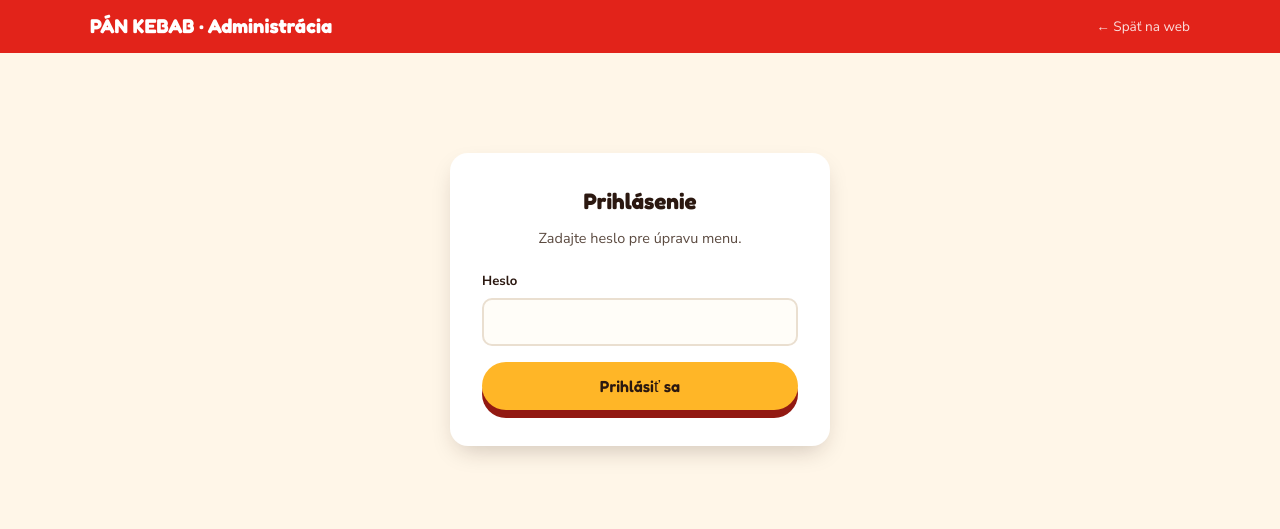
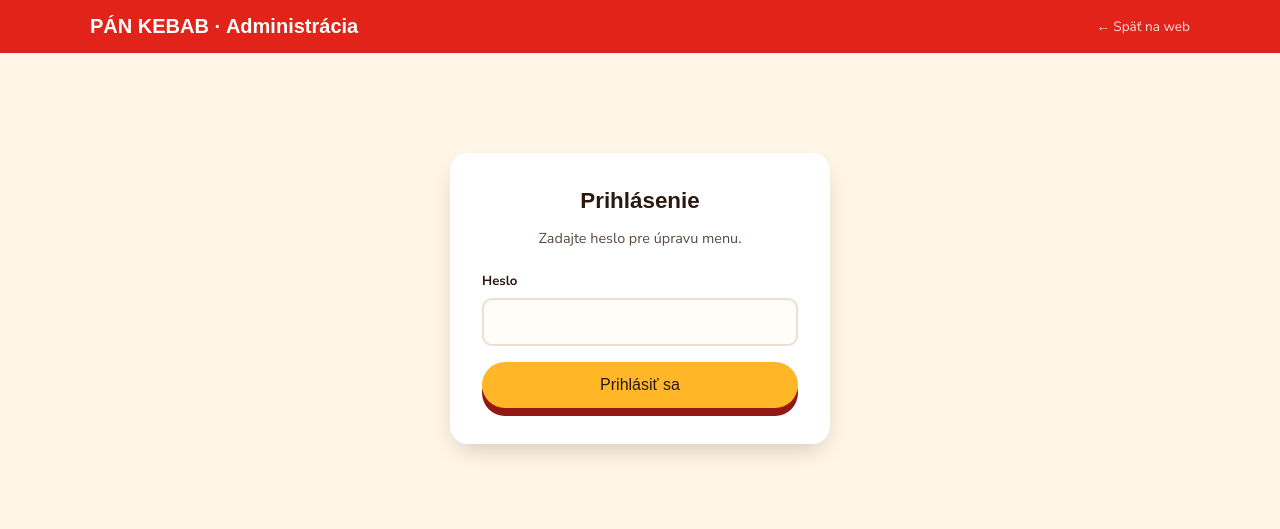
Before and after one commit to Misha-ops/Pan-Kebab, a website: page admin/index.html in a window 1280 px wide. Drawn offline with Linux system fonts and the light colour scheme.

Commit message:
Update index.html

```diff
--- a/admin/index.html
+++ b/admin/index.html
@@ -7,7 +7,7 @@
 <meta name="robots" content="noindex, nofollow">
 <link rel="preconnect" href="https://fonts.googleapis.com">
 <link rel="preconnect" href="https://fonts.gstatic.com" crossorigin>
-<link href="https://fonts.googleapis.com/css2?family=Fredoka:wght@600;700&family=Nunito+Sans:wght@400;600;700;800&family=JetBrains+Mono:wght@600;700&display=swap" rel="stylesheet">
+<link href="https://fonts.googleapis.com/css2?family=Baloo+2:wght@600;700&family=Nunito+Sans:wght@400;600;700;800&family=JetBrains+Mono:wght@600;700&display=swap" rel="stylesheet">
 <link rel="stylesheet" href="../css/style.css">
 <link rel="stylesheet" href="css/admin.css">
 </head>
```
